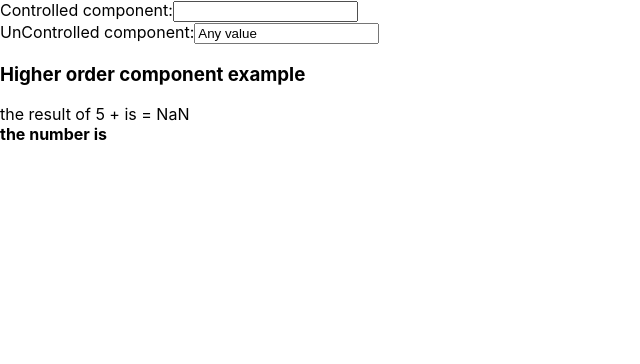
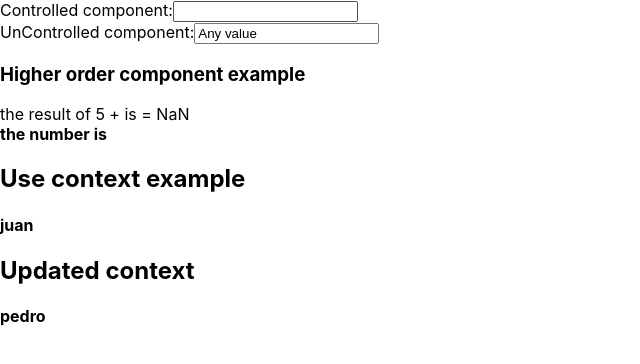
Before and after one commit to josue052015/react-study, a React (Create React App) app: page / in a window 1280 px wide. Shown: the top 364 px of the page, without its empty margins (0-640 px from the left). Built offline with nearby package versions, Linux system fonts and the light colour scheme; no server answers.

Commit message:
useContext example

```diff
--- a/src/App.js
+++ b/src/App.js
@@ -1,12 +1,13 @@
 import logo from './logo.svg';
 import './App.css';
-import { ControlledVsUncontrolledComponent,HigherOrderComponent } from './studyTopics'
+import { ControlledVsUncontrolledComponent,HigherOrderComponent, ShowContext } from './studyTopics'
 
 function App() {
   return (
     <>
       <ControlledVsUncontrolledComponent />
       <HigherOrderComponent/>
+      <ShowContext/>
     </>
   );
 }
--- a/src/studyTopics/HigherOrderComponent.jsx
+++ b/src/studyTopics/HigherOrderComponent.jsx
@@ -46,7 +46,7 @@ const WithRandomNumber = Component => {
 
 const HigherOrderComponent = () => {
 
-  //this is an example about the base functionality about this
+  //this is an example about the base functionality about high-order funtion
   useEffect(() => {
     HigherOrderFunctionExample();
   }, [])
--- a/src/studyTopics/index.js
+++ b/src/studyTopics/index.js
@@ -1,2 +1,3 @@
 export {default as ControlledVsUncontrolledComponent } from './ControlledVsUncontrolledComponent'
 export {default as HigherOrderComponent} from './HigherOrderComponent'
+export {default as ShowContext} from './useContextExample/ShowContext'
--- /dev/null
+++ b/src/studyTopics/useContextExample/Label.jsx
@@ -0,0 +1,13 @@
+import React, { useContext } from 'react'
+import UserContext from './UserContext'
+
+const Label = () => {
+
+    const {name} = useContext(UserContext)
+
+  return (
+    <h4>{name}</h4>
+  )
+}
+
+export default Label
--- /dev/null
+++ b/src/studyTopics/useContextExample/ShowContext.jsx
@@ -0,0 +1,23 @@
+import React from 'react'
+import UserContext from './UserContext'
+import Label from './Label'
+import UpdateContext from './UpdateContext'
+
+const ShowContext = () => {
+
+    const userMock = {
+        name: 'juan',
+        lastName: 'perez'
+    }
+
+  return (
+    <UserContext.Provider value={userMock}>
+    <h2>Use context example</h2>
+    <Label/>
+
+    <UpdateContext/>
+    </UserContext.Provider>
+  )
+}
+
+export default ShowContext
--- /dev/null
+++ b/src/studyTopics/useContextExample/UpdateContext.jsx
@@ -0,0 +1,21 @@
+import React, { useContext } from 'react'
+import UserContext from './UserContext'
+import Label from './Label'
+
+const UpdateContext = () => {
+
+    const anotherUserMock = { name: 'pedro', lastName: 'rodriguez' }
+
+    return (
+        <>
+
+            <h2>Updated context</h2>
+
+            <UserContext.Provider value={anotherUserMock}>
+                <Label />
+            </UserContext.Provider>
+        </>
+    )
+}
+
+export default UpdateContext
--- /dev/null
+++ b/src/studyTopics/useContextExample/UserContext.js
@@ -0,0 +1,5 @@
+import { createContext } from 'react';
+
+const UserContext = createContext({});
+
+export default UserContext;
```
